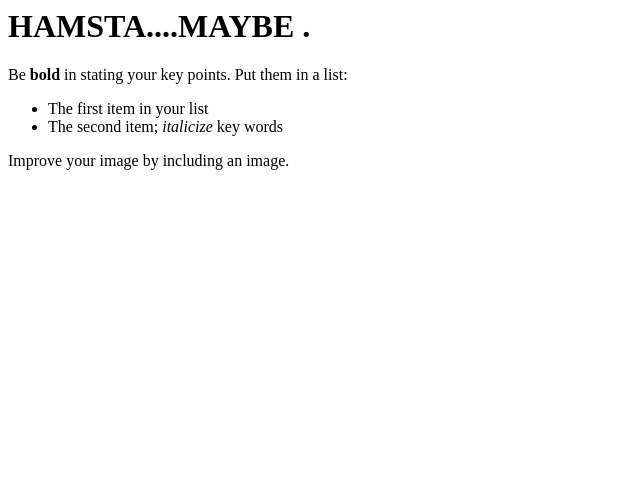
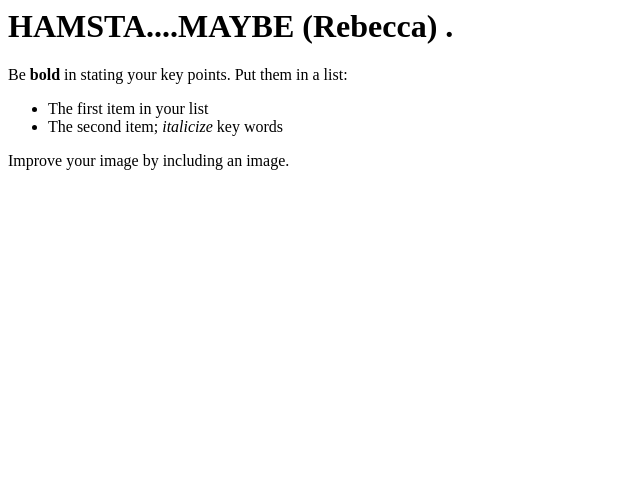
Before and after one commit to hamstahowell/hamsta, a plain HTML site: page index.html in a window 1280 px wide. Shown: the top 490 px of the page, without its empty margins (0-640 px from the left). Drawn offline with Linux system fonts and the light colour scheme; no server answers; a script that the page names is missing.

Commit message:
Update index.html

```diff
--- a/index.html
+++ b/index.html
@@ -154,7 +154,7 @@ __ez.queue.addFunc("attach_ezolpl", "attach_ezolpl", null, false, ['/detroitchic
 </script></head>
 <!-- The information between the BODY and /BODY tags is displayed.-->
 <body>
-<h1>HAMSTA....MAYBE .</h1>
+<h1>HAMSTA....MAYBE (Rebecca) .</h1>
 <p>Be <b>bold</b> in stating your key points. Put them in a list: </p>
 <ul>
 <li>The first item in your list</li>
```
